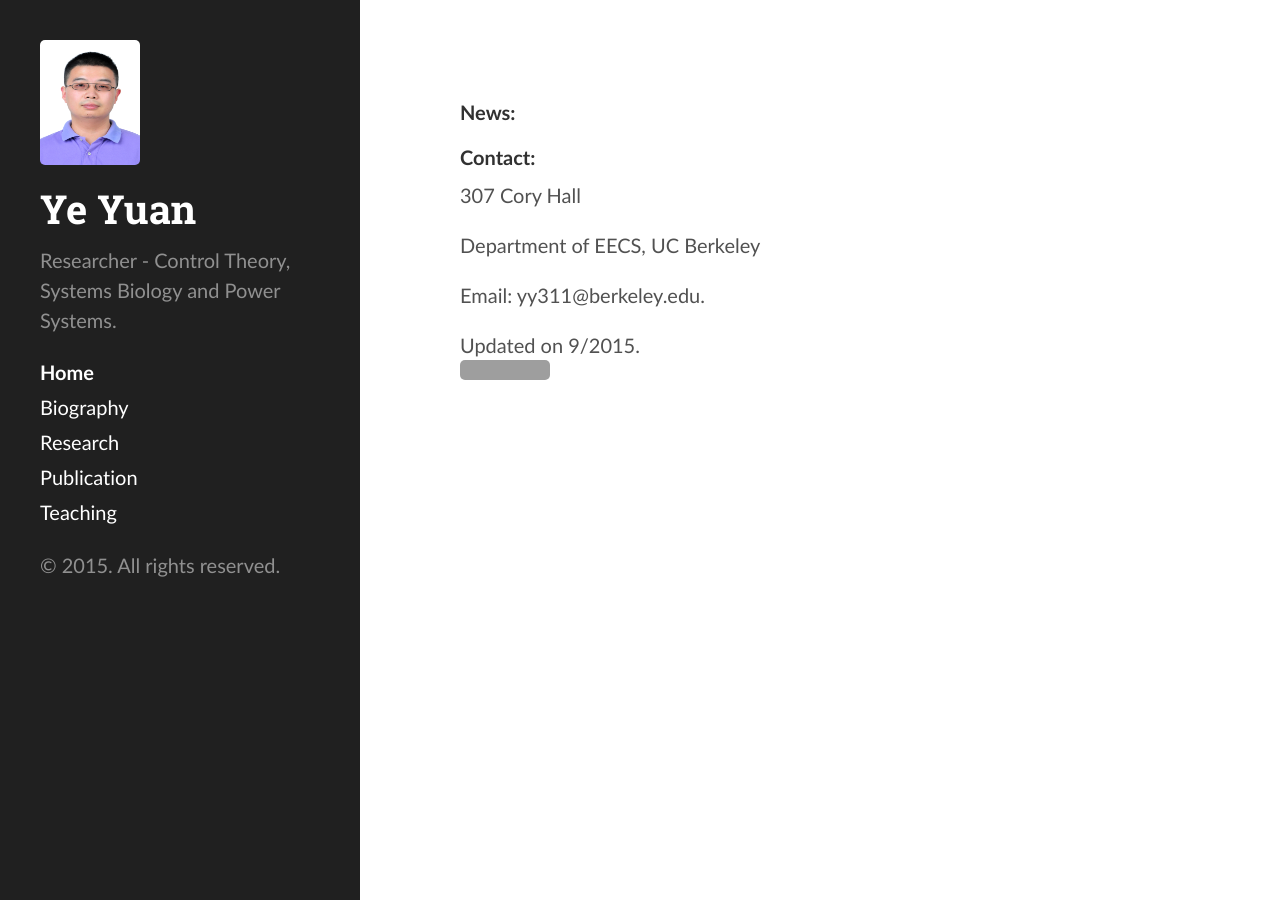
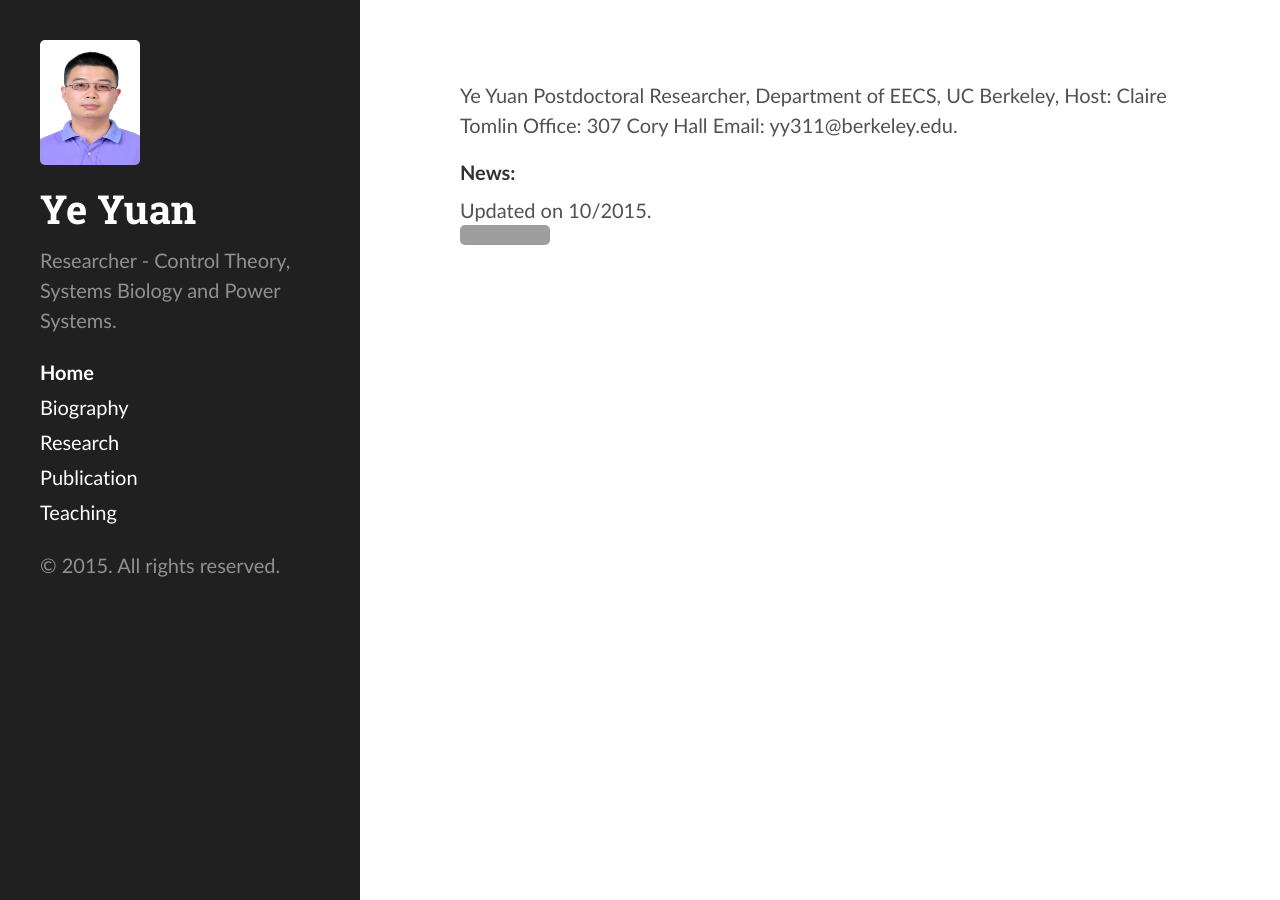
Before and after one commit to yy311/yy311.github.io, a Jekyll site: the page built from index.md, in a window 1280 px wide. Built offline with Jekyll 4.4.1, drawn with Linux system fonts in a browser that asks for light colours; grey boxes are pictures that could not be loaded.

Commit message:
Update index.md

```diff
--- a/index.md
+++ b/index.md
@@ -2,23 +2,21 @@
 layout: default
 title: Home
 ---
-
-
-
+Ye Yuan
+Postdoctoral Researcher,
+Department of EECS, UC Berkeley,
+Host: Claire Tomlin
+Office: 307 Cory Hall
+Email: yy311@berkeley.edu.
 
 ####News:
 
 
 
-####Contact:
-307 Cory Hall
 
-Department of EECS, UC Berkeley
-
-Email: yy311@berkeley.edu.
 
 <span class="footercued">
-Updated on 9/2015.<br />
+Updated on 10/2015.<br />
 <span>
 <script>
           window.jstiming.load.tick('render');
```
